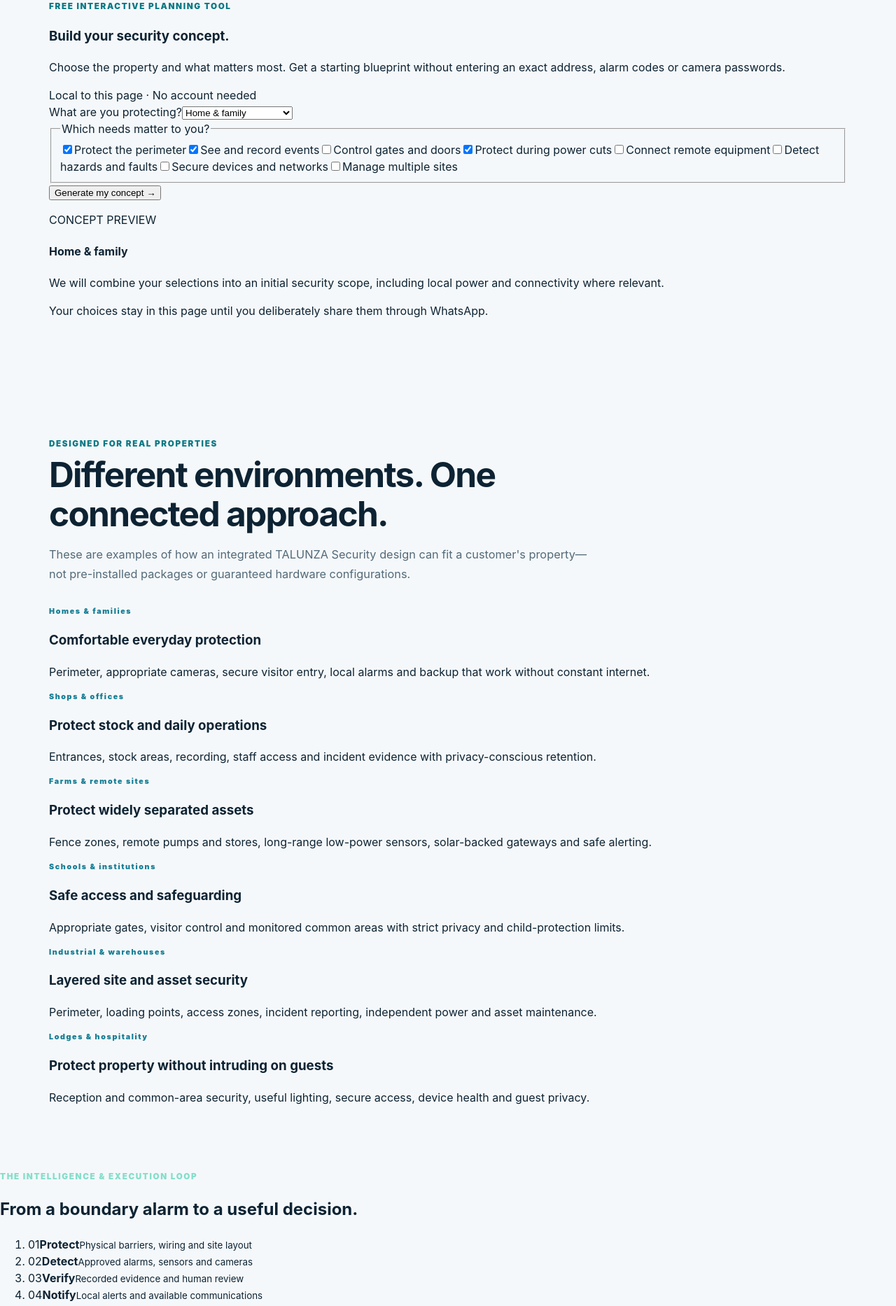
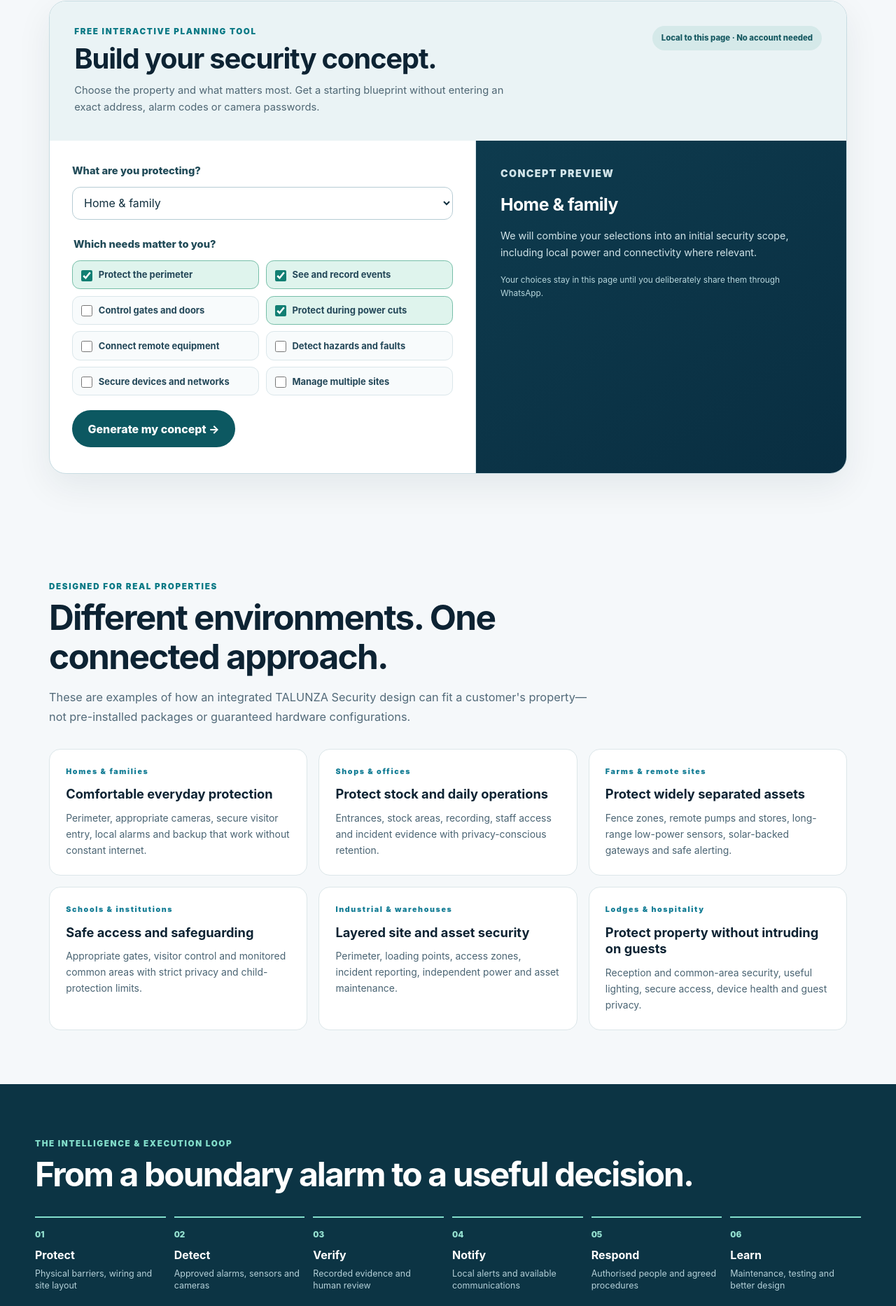
Before and after one commit to terysoft/talunza-technical-services-web, a Next.js app: page /talunza-technical-services-web/security in a window 1280 px wide. Shown: the part 2938-4804 px from the top of the page at 70% size. Built offline with nearby package versions, Linux system fonts and the light colour scheme.

Commit message:
style(security): style interactive concept builder and complete end-state sections [skip ci]

```diff
--- a/app/security/security.module.css
+++ b/app/security/security.module.css
@@ -35,3 +35,58 @@
 @media(max-width:1050px){.hero{grid-template-columns:1fr}.heroPanel{max-width:640px}.intelligenceGrid{grid-template-columns:repeat(2,minmax(0,1fr))}.grid{grid-template-columns:repeat(2,minmax(0,1fr))}}
 @media(max-width:690px){.header{min-height:72px;align-items:center}.brand img{width:96px}.brand span{font-size:.7rem;padding-left:.65rem}.nav{gap:.5rem}.nav>a:not(.navAction){display:none}.nav .navAction{font-size:.72rem;padding:.65rem .75rem}.hero{padding-top:3.5rem;padding-bottom:3.5rem}.hero h1{font-size:clamp(2.35rem,10.5vw,4rem)}.grid,.intelligenceGrid,.steps{grid-template-columns:1fr}.footerCta{flex-direction:column;align-items:stretch}.finalActions{min-width:0}.section{padding-top:3.4rem;padding-bottom:3.4rem}.trust span{font-size:.7rem}}
 @media(prefers-reduced-motion:reduce){.primary,.ghost{transition:none}.primary:hover,.ghost:hover{transform:none}}
+
+
+/* TALUNZA Security end-state: interactive no-backend blueprint and cross-sector capabilities */
+.builder{border:1px solid #c7dce2;border-radius:1.5rem;overflow:hidden;box-shadow:0 18px 50px rgba(6,41,56,.075);background:#fff}
+.builderHeading{padding:clamp(1.4rem,3vw,2.2rem);display:flex;align-items:start;justify-content:space-between;gap:1rem;background:#eaf3f5}
+.builderHeading h3{font-size:clamp(1.75rem,3.4vw,2.5rem);line-height:1.17;letter-spacing:-.03em;margin:.4rem 0 .55rem}
+.builderHeading p:last-child{line-height:1.65;color:#4f6774;margin:0;max-width:650px;font-size:.92rem}
+.builderStamp{flex:none;border-radius:999px;background:#d5e9e9;color:#175a62;font-size:.71rem;font-weight:800;padding:.55rem .8rem}
+.builderMain{display:grid;grid-template-columns:1.15fr 1fr;gap:0;min-width:0}
+.builderInputs{padding:clamp(1.2rem,3vw,2rem);border-right:1px solid #dce7eb;min-width:0}
+.fieldLabel{display:block;color:#214b58;font-weight:850;margin:0 0 .75rem;font-size:.92rem}
+.siteSelect{width:100%;min-height:47px;border:1px solid #b6ccd4;border-radius:.75rem;padding:.65rem .75rem;color:#102f3e;background:#fff;font:inherit;max-width:100%}
+.goalFieldset{border:0;margin:1.5rem 0 1rem;padding:0;min-width:0}
+.goalGrid{display:grid;grid-template-columns:repeat(2,minmax(0,1fr));gap:.6rem}
+.goalOption{border:1px solid #dae6ea;border-radius:.7rem;padding:.65rem .75rem;display:flex;align-items:start;gap:.55rem;background:#f8fbfc;cursor:pointer;font-size:.81rem;font-weight:700;color:#244859;line-height:1.4}
+.goalOption:has(input:checked){background:#dff4ed;border-color:#76bea8}
+.goalOption input{margin:.15rem 0 0;accent-color:#127f73;flex:none;width:16px;height:16px}
+.generate{border:0;background:#0c5861;color:#fff;border-radius:999px;padding:.9rem 1.4rem;font:inherit;font-weight:850;cursor:pointer;min-height:48px;margin:.3rem 0}
+.generate:hover{background:#0b3f48}
+.builderOutput{background:linear-gradient(145deg,#0e3b4e,#092e41);color:#f2f9fb;padding:clamp(1.25rem,3vw,2.2rem);min-width:0}
+.previewLabel{font-size:.73rem;letter-spacing:.1em;color:#a5e9df;font-weight:900;margin:0 0 .9rem}
+.builderOutput h4{font-size:1.55rem;letter-spacing:-.02em;margin:0 0 .8rem;color:#fff}
+.builderOutput p{line-height:1.65;color:#d1e4e9;font-size:.89rem}
+.builderOutput ul{margin:1.1rem 0;padding-left:1.25rem;display:grid;gap:.7rem;font-size:.86rem;line-height:1.55;color:#f2f8fa}
+.builderOutput li::marker{color:#8ee8cf}
+.builderOutput .disclaimer{font-size:.74rem;line-height:1.55;color:#b7d7dd;margin:1.2rem 0}
+.resultLink{display:inline-block;background:#8de2cb;border-radius:999px;padding:.9rem 1.05rem;text-decoration:none;font-weight:850;color:#07383c;font-size:.85rem;line-height:1.4}
+.resultLink:hover{background:#b1f1dc}
+.environmentGrid{display:grid;grid-template-columns:repeat(3,minmax(0,1fr));gap:1rem}
+.environmentCard{background:#fff;border:1px solid #dce6e9;border-radius:1rem;padding:1.45rem;min-width:0}
+.environmentCard h3{font-size:1.14rem;margin:.35rem 0 .7rem;line-height:1.3}
+.environmentCard>p:last-child{margin:0;font-size:.87rem;line-height:1.65;color:#4a6473}
+.flowBand{background:#0c3444;color:#fff;padding:clamp(3rem,6vw,5rem) max(1.25rem,calc((100vw - 1180px)/2))}
+.flowBand h2{font-size:clamp(1.9rem,4vw,3rem);margin:.5rem 0 2rem;line-height:1.14;letter-spacing:-.04em}
+.flowBand>p:last-child{font-size:.91rem;line-height:1.6;color:#bfd9dc;max-width:820px;margin:1.4rem 0 0}
+.layerFlow{margin:0;padding:0;list-style:none;display:grid;grid-template-columns:repeat(6,minmax(0,1fr));gap:.75rem}
+.layerFlow li{border-top:2px solid #83dfcc;padding:1rem .4rem .6rem 0;min-width:0}
+.layerFlow li span{font-size:.72rem;color:#92dece;display:block;font-weight:900;margin-bottom:.5rem}
+.layerFlow strong{display:block;font-size:1rem;margin-bottom:.35rem}
+.layerFlow small{color:#b4d0d8;font-size:.78rem;line-height:1.4;display:block}
+.ecosystemGrid{display:grid;grid-template-columns:repeat(3,minmax(0,1fr));gap:1rem}
+.ecosystemGrid article{padding:1.25rem;border-radius:1rem;background:#e7f2f3;border:1px solid #cee1e4}
+.ecosystemGrid strong{display:block;font-size:.95rem;color:#113e50;margin:0 0 .55rem}
+.ecosystemGrid span{display:block;color:#43636e;font-size:.84rem;line-height:1.57}
+.statusBand{background:#e3f0ee;border-top:1px solid #cfe2de;border-bottom:1px solid #cfe2de;padding:clamp(3rem,5vw,5rem) max(1.25rem,calc((100vw - 1180px)/2))}
+.statusBand .kickerLight{color:#167d79}
+.statusBand h2{color:#102c3d;max-width:780px;font-size:clamp(1.85rem,3.5vw,2.8rem);line-height:1.16;letter-spacing:-.035em;margin:.6rem 0 1.8rem}
+.statusGrid{display:grid;grid-template-columns:repeat(3,minmax(0,1fr));gap:1rem}
+.statusGrid article{background:#fff;padding:1.25rem;border-radius:1rem;border:1px solid #cedfdc}
+.statusGrid strong{display:block;color:#0c5b5c;margin-bottom:.6rem}
+.statusGrid p{font-size:.85rem;line-height:1.62;color:#47646d;margin:0}
+.page :is(a,button,select,input):focus-visible{outline:3px solid #12a99b;outline-offset:3px}
+@media(max-width:1050px){.environmentGrid,.ecosystemGrid{grid-template-columns:repeat(2,minmax(0,1fr))}.layerFlow{grid-template-columns:repeat(3,minmax(0,1fr))}}
+@media(max-width:750px){.builderMain{grid-template-columns:1fr}.builderInputs{border-right:0;border-bottom:1px solid #dce7eb}.builderHeading{display:block}.builderStamp{display:inline-block;margin-top:1rem}.statusGrid{grid-template-columns:1fr}}
+@media(max-width:690px){.environmentGrid,.ecosystemGrid{grid-template-columns:1fr}.layerFlow{grid-template-columns:repeat(2,minmax(0,1fr))}.goalGrid{grid-template-columns:1fr}.resultLink{width:100%;text-align:center}.builderOutput{min-height:200px}.page .header{z-index:40}}
```
